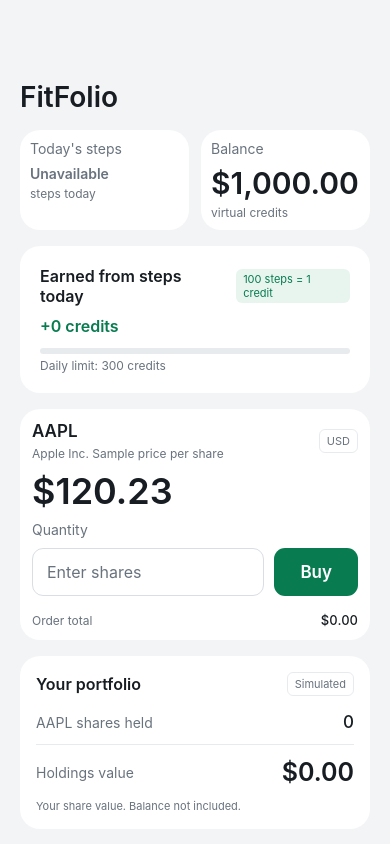
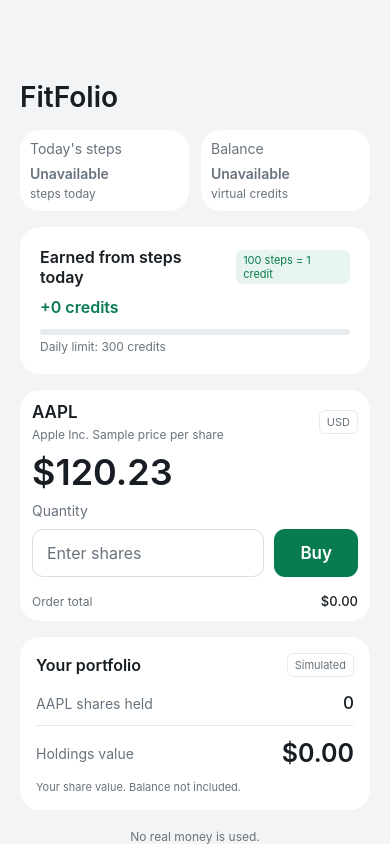
Before and after one commit to davislenover/BurnNEarn, a React Native app in the folder src/frontend/: screen / in a window 390 px wide. Built offline with nearby package versions, Linux system fonts and the light colour scheme; no server answers.

Commit message:
Connect balance frontend to the backend

```diff
--- a/src/frontend/app/screens/dashboard/DemoScreen.tsx
+++ b/src/frontend/app/screens/dashboard/DemoScreen.tsx
@@ -1,6 +1,7 @@
 import { useEffect, useState } from 'react';
 import { Keyboard, ScrollView, StyleSheet, Text, TextInput, TouchableOpacity, View } from 'react-native';
 import { useTodaySteps } from '../../services/health/useTodaySteps';
+import { getBalance } from '../../services/api/balance';
 
 // Sample share price stored in cents: 12023 = $120.23
 const sharePrice = 12023;
@@ -49,8 +50,18 @@ export default function DemoScreen() {
   // Keep the bar empty until the server returns today's earnings.
   const todayReward = todayResult ? Number(todayResult.reward) : 0;
 
-  // Starting balance in cents: 100000 = $1,000
-  const [balance, setBalance] = useState(100000);
+  // Balance in cents, null until the server sends it
+  const [balance, setBalance] = useState<number | null>(null);
+
+  // True if the balance could not be loaded from the server
+  const [balanceFailed, setBalanceFailed] = useState(false);
+
+  // Get the balance from the server once, when the screen opens
+  useEffect(() => {
+    getBalance()
+      .then(data => setBalance(toCents(data.cash_balance)))
+      .catch(() => setBalanceFailed(true));
+  }, []);
 
   // Show the server's balance after each successful step sync.
   // Local purchases can be overwritten until purchases also use the backend.
@@ -100,6 +111,11 @@ export default function DemoScreen() {
       setError('The quantity is too large.');
       return;
     }
+    // Stop if the balance has not loaded yet
+    if (balance === null) {
+      setError('Balance is not loaded yet.');
+      return;
+    }
     // Stop if the order costs more than the current balance
     if (orderTotal > balance) {
       setError('Not enough balance for this purchase.');
@@ -134,11 +150,11 @@ export default function DemoScreen() {
           <Text style={styles.caption}>steps today</Text>
         </View>
 
-        {/* Balance from step sync, then updated locally after a purchase */}
+        {/* Balance from the server, updated after step sync and after a purchase */}
         <View style={styles.card}>
           <Text style={styles.label}>Balance</Text>
-          <Text style={styles.number} numberOfLines={1} adjustsFontSizeToFit>
-            ${formatMoney(balance)}
+          <Text style={[styles.number, balance === null && styles.label]} numberOfLines={1} adjustsFontSizeToFit>
+          {balance !== null ? `$${formatMoney(balance)}` : balanceFailed ? 'Unavailable' : 'Loading…'}
           </Text>
           <Text style={styles.caption}>virtual credits</Text>
         </View>
```
